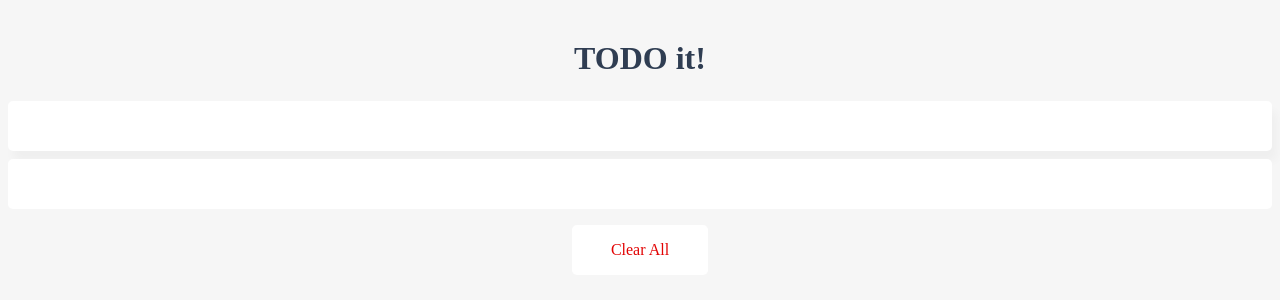
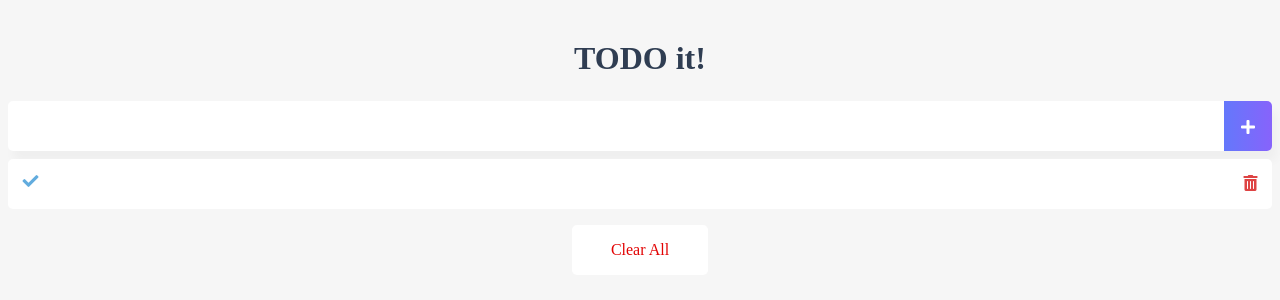
Before and after one commit to kimsanghee2021/vue-intermediate, a Vue app in the folder vue-todo/: page / in a window 1280 px wide. Shown: the top 300 px of the page. Built offline with nearby package versions, Linux system fonts and the light colour scheme.

Commit message:
html 수정

```diff
--- a/vue-todo/src/components/TodoInput.vue
+++ b/vue-todo/src/components/TodoInput.vue
@@ -1,6 +1,9 @@
 <template>
     <div class="inputBox shadow">
         <input type="text">
+        <span class="addContainer">
+            <i class="fas fa-plus addBtn"></i>
+        </span>
     </div>
 </template>
 
--- a/vue-todo/src/components/TodoList.vue
+++ b/vue-todo/src/components/TodoList.vue
@@ -2,7 +2,9 @@
     <div>
         <ul>
             <li>
+                <i class="fas fa-check checkBtn"></i>
                 <span></span>
+                <span class="removeBtn"><i class="fas fa-trash-alt"></i></span>
             </li>
         </ul>
     </div>
```
